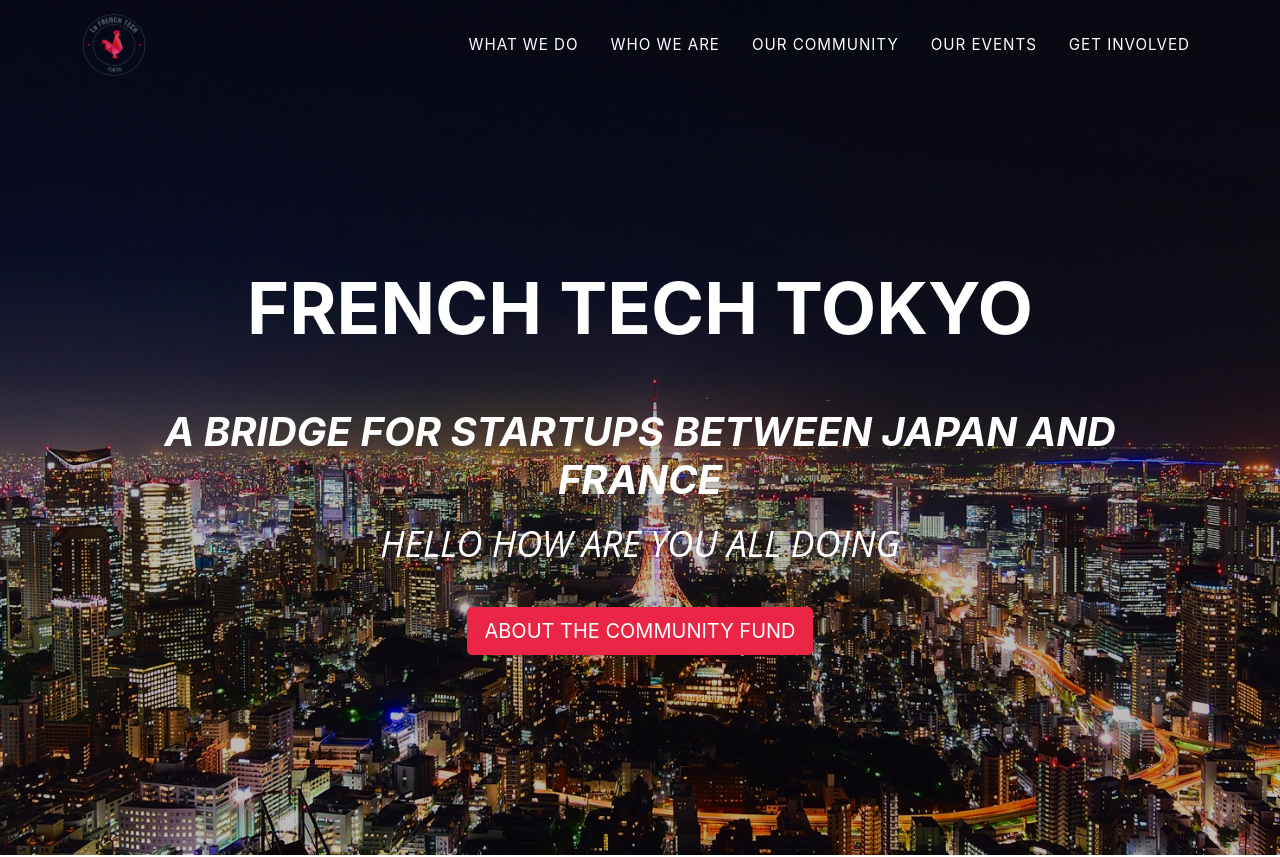
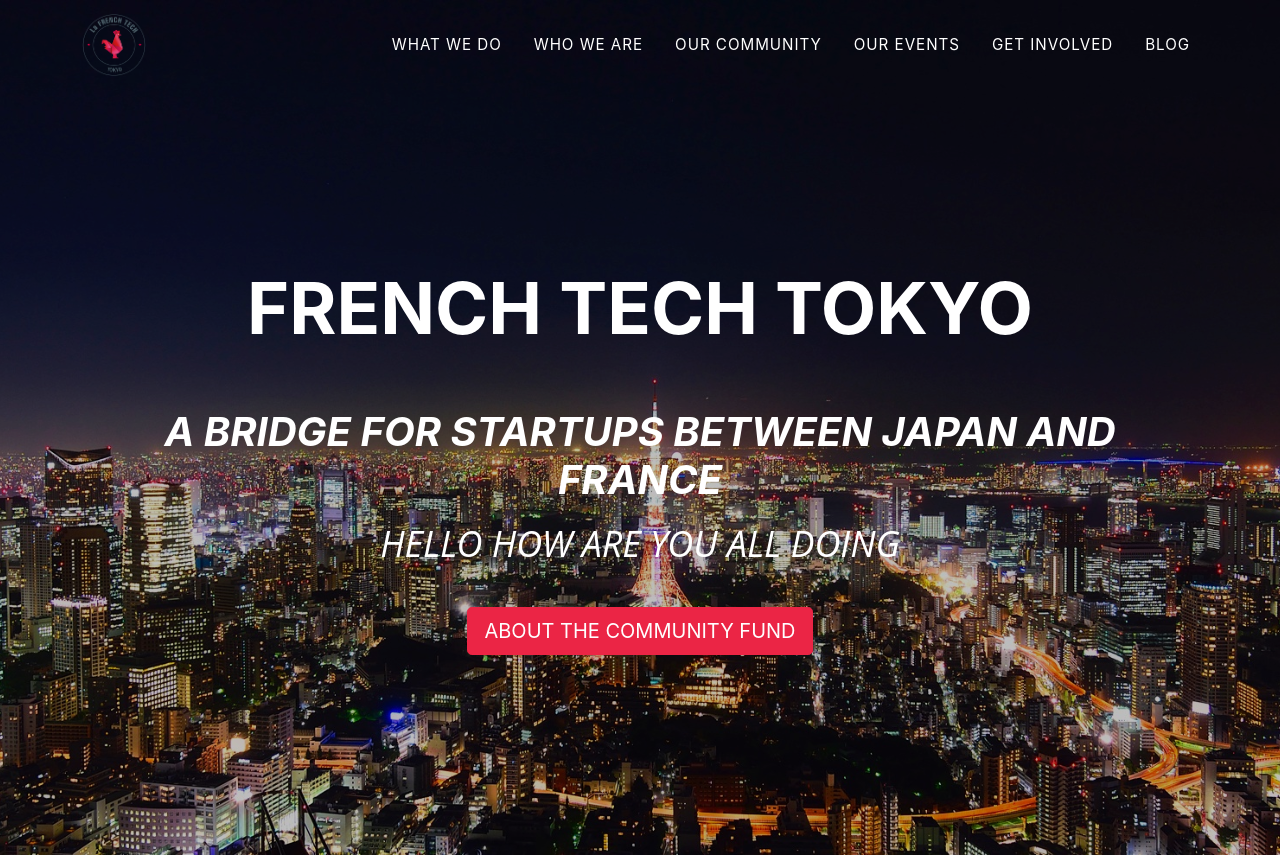
Before and after one commit to LaFrenchTechTokyo/lafrenchtechtokyo.github.io, a Next.js app: page / in a window 1280 px wide. Shown: the top 857 px of the page. Built offline with nearby package versions, Linux system fonts and the light colour scheme.

Commit message:
add the blog to the navbar

```diff
--- a/components/Navbar.tsx
+++ b/components/Navbar.tsx
@@ -43,6 +43,11 @@ export default function Navbar() {
                 Get involved
               </a>
             </li>
+            <li className="nav-item">
+              <a className="nav-link" href="#contact">
+                Blog
+              </a>
+            </li>
           </ul>
         </div>
       </div>
```
